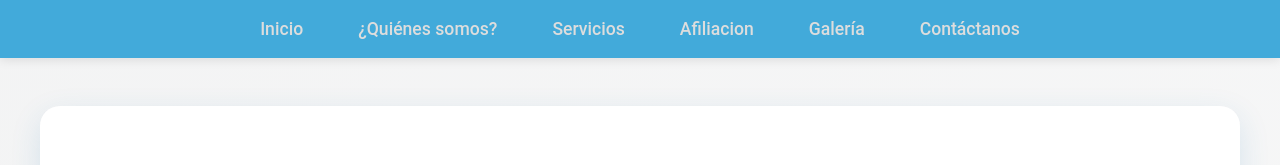
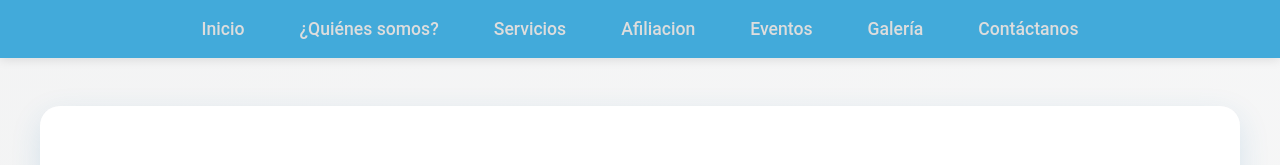
Before and after one commit to JMS-Dev-bit/COLEGIO, a plain HTML site: page index.html in a window 1280 px wide. Shown: the part 500-665 px from the top of the page. Drawn offline with Linux system fonts and the light colour scheme.

Commit message:
Update index.html

```diff
--- a/index.html
+++ b/index.html
@@ -51,6 +51,7 @@
       <li><a href="#quienes">¿Quiénes somos?</a></li>
       <li><a href="#servicios">Servicios</a></li>
       <li><a href="#afiliacion">Afiliacion</a></li>
+      <li><a href="#eventos">Eventos</a></li>
       <li><a href="#galeria">Galería</a></li>
       <li><a href="#contacto">Contáctanos</a></li>
     </ul>
```
